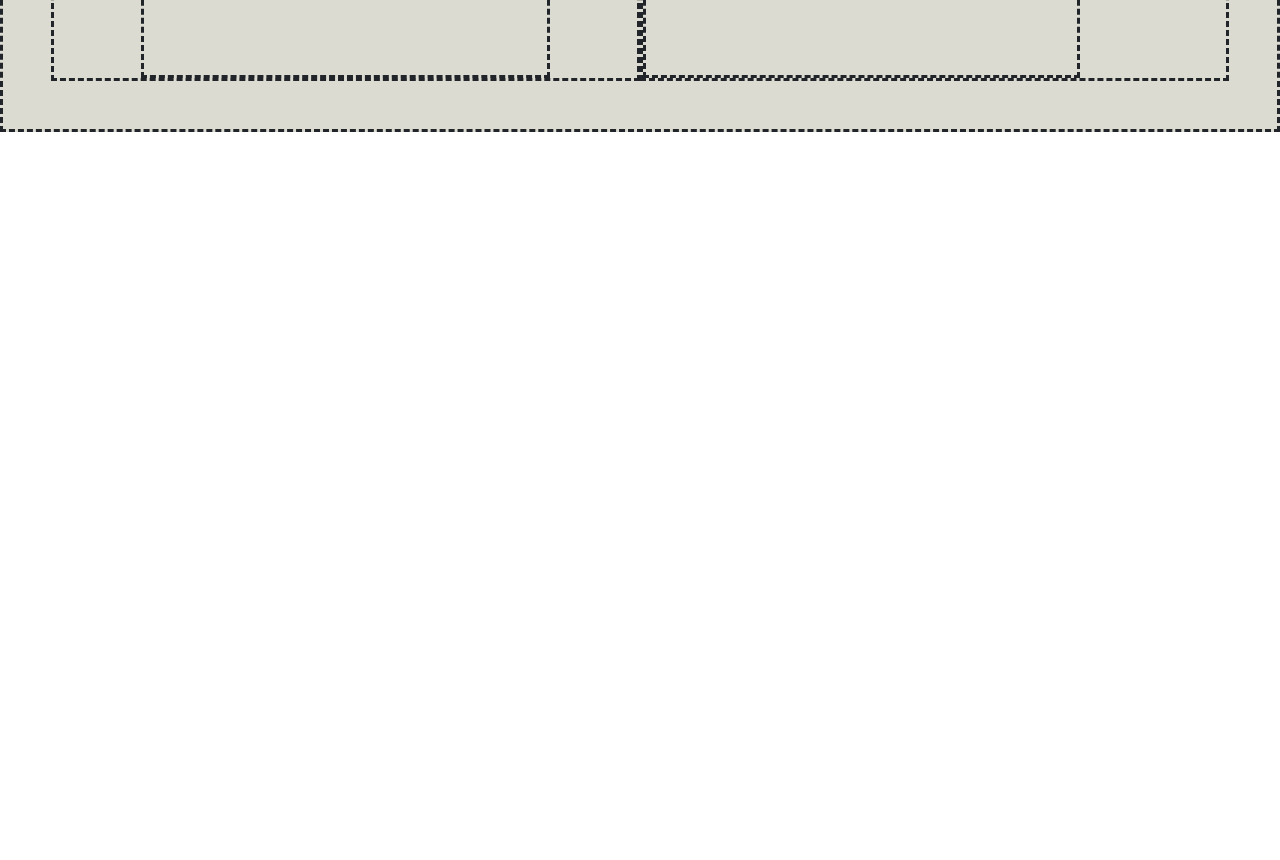
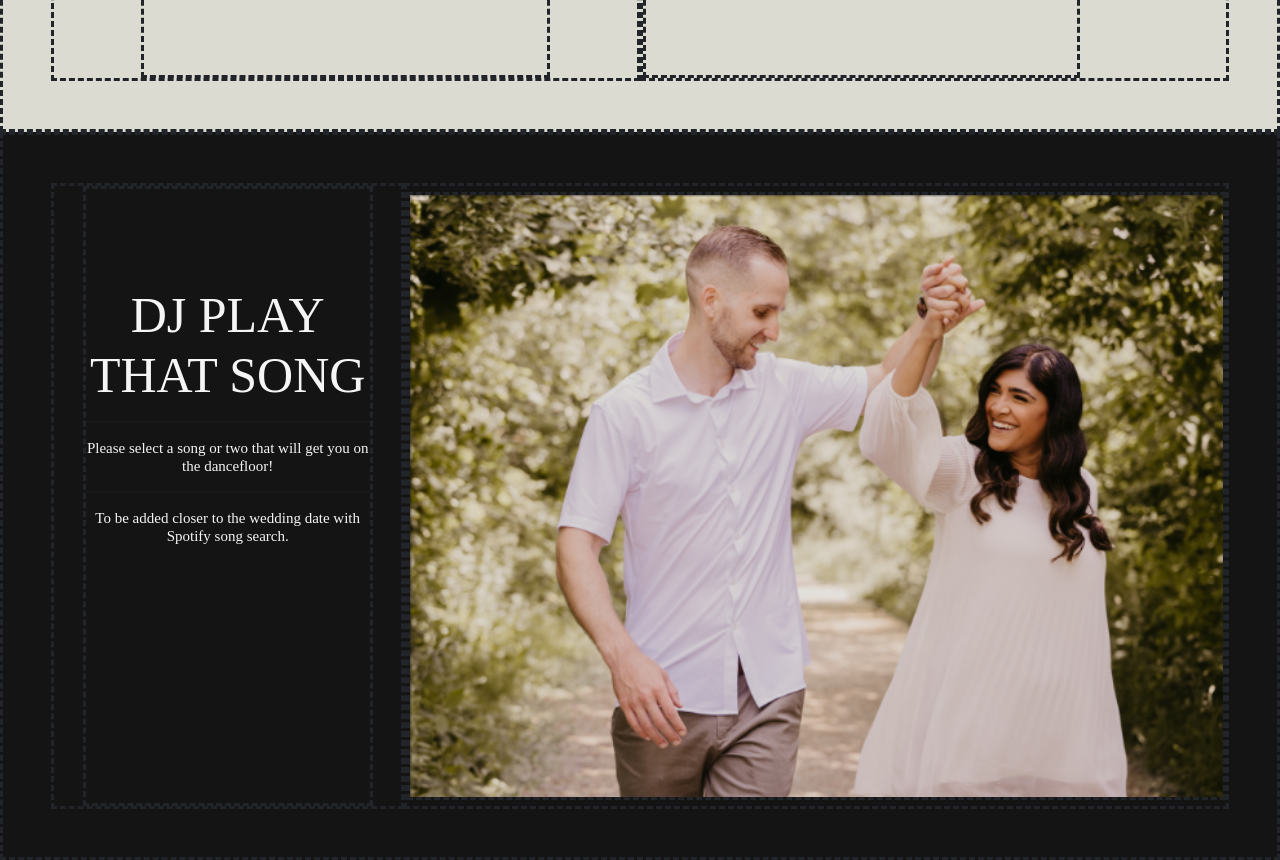
Before and after one commit to MichaelSault/TanyaWeddingWebsite, a React (Vite) app: page / in a window 1280 px wide. Shown: the part 4080-4940 px from the top of the page. Before the commit the page ends 4212 px from the top, so only its background shows below. Built offline with nearby package versions, Linux system fonts and the light colour scheme.

Commit message:
added song page w/ basic formatting

```diff
--- a/src/App.css
+++ b/src/App.css
@@ -285,6 +285,10 @@ h6 {
   color: #000000;
 }
 
+.song {
+  color: whitesmoke;
+}
+
 hr {
   width: 100%;
   border-width: 2px;
@@ -321,10 +325,72 @@ hr {
   background-color: rgba(196, 196, 179, 0.6);
 }
 
+.scheduleImageSubCol{
+  width: 90%;
+  min-width: 295px;
+  max-width: 570px;
+  border-style: dashed;
+  display: block;
+  margin: auto;
+  flex-direction: column;
+  text-align: left;
+}
+
 .scheduleTitleSubCol{
   display: flex;
   flex-direction: column;
   width: 70%;
+  border-style: dashed;
+  justify-content: start;
+  padding-top: 6em;
+}
+
+.songImageCol{
+  height: 100%;
+  width: 70%;
+  border-style: dashed;
+  display: flex;
+  flex-direction: column;
+  text-align: left;
+}
+
+.songImageSubCol{
+  width: 100%;
+  min-width: 295px;
+  max-width: 850px;
+  border-style: dashed;
+  display: block;
+  margin: auto;
+  flex-direction: column;
+  text-align: left;
+}
+
+.songRow{
+  display: flex;
+  flex-direction: row;
+  flex-wrap: wrap;
+  align-items: flex-start;
+  height: 91vh;
+  justify-content: center;
+  padding: 3em 3em;
+  border-style: dashed;
+  background-color: #141414;
+}
+
+.songTitleCol{
+  display: flex;
+  flex-direction: row;
+  height: 100%;
+  width: 30%;
+  border-style: dashed;
+  justify-content: center;
+}
+
+.songTitleSubCol{
+  display: flex;
+  flex-direction: column;
+  width: 70%;
+  min-width: 290px;
   border-style: dashed;
   justify-content: start;
   padding-top: 6em;
--- a/src/components/home.component.jsx
+++ b/src/components/home.component.jsx
@@ -4,6 +4,7 @@ import EventCard from './eventCard.component';
 import FAQ from './faq.componenet';
 import EngagementShoot from './engagementShoot.component';
 import Schedule from './schedule.component';
+import Songs from './songs.component';
 
 
 function Home() {
@@ -27,6 +28,8 @@ function Home() {
         <EngagementShoot/>
 
         <Schedule/>
+
+        <Songs/>
     </>
   )
 }
--- /dev/null
+++ b/src/components/songs.component.jsx
@@ -0,0 +1,29 @@
+import '../App.css';
+
+//replace with a taller version of the photo from user
+import SongPhoto from '../assets/Photos/SongPhoto.png'
+
+function Songs() {
+
+
+    return (
+        <>
+            <div className='songRow'>
+                <div className='songTitleCol'>
+                    <div className='songTitleSubCol'>
+                        <h6 className='song'>DJ PLAY THAT SONG</h6>
+                        <hr/>
+                        <h2 className='song'>Please select a song or two that will get you on the dancefloor!</h2>
+                        <hr/>
+                        <h2 className='song'>To be added closer to the wedding date with Spotify song search.</h2>
+                    </div>
+                </div>
+                <div className='songImageCol'>
+                        <img src={SongPhoto} className='songImageSubCol' alt="Wedding Photo"/>
+                </div>
+            </div>
+        </>
+  )
+}
+
+export default Songs;
```
Also changed, not shown: src/assets/Photos/SongPhoto.png (added).
